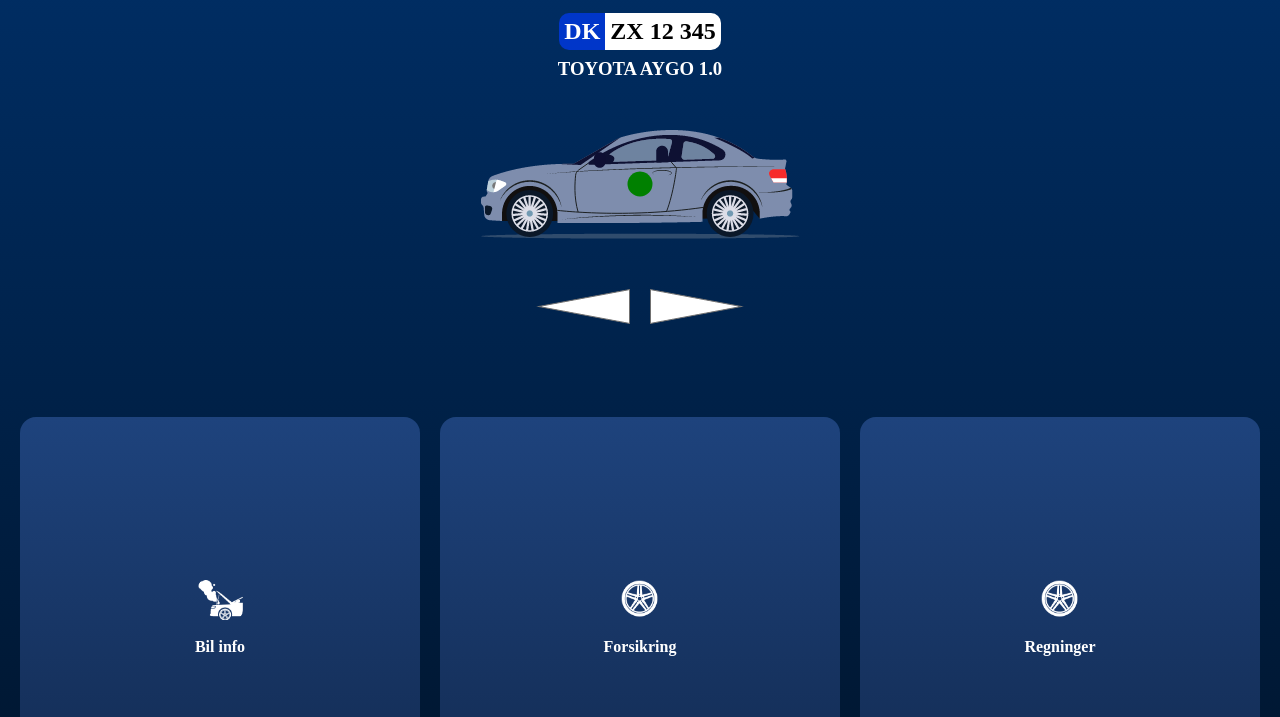
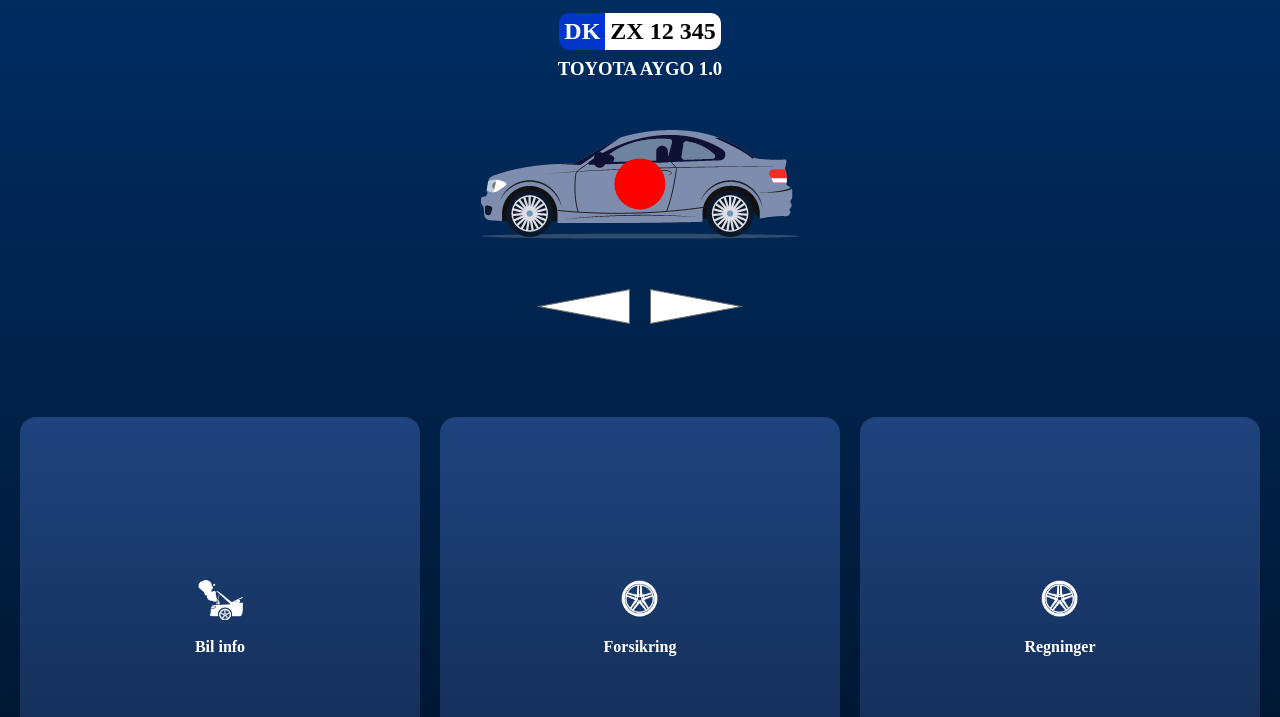
Before and after one commit to signekraemmer/FTZ, a plain HTML site: page html/carinfo.html in a window 1280 px wide. Both pictures are taken after a click on the picture 640 px from the left and 267 px from the top of the page. Shown: the part 83-800 px from the top of the page. Drawn offline with Linux system fonts and the light colour scheme.

Commit message:
can add up to more than one note now

```diff
--- a/css/carinfo.css
+++ b/css/carinfo.css
@@ -53,13 +53,23 @@
 
 .noteCircle {
   position: absolute;
-  left: 25px;
-  top: 220px;
-  width: 25px;
-  height: 25px;
-  background-color: green;
+  width: 4vw;
+  height: 4vw;
+  background-color: red;
   border-radius: 100%;
   transform: translate(-50%, -50%);
+}
+
+.noteInfo {
+  display: none;
+  position: relative;
+  width: 40vw;
+  height: 30vw;
+  background-color: blue;
+}
+
+.active {
+  display: block;
 }
 
 
--- a/html/carinfo.html
+++ b/html/carinfo.html
@@ -50,8 +50,7 @@
     <div class="carContainer">
       <img id="carLeft" src="../images/carleft.png" alt="car from the left side">
 
-      <div class="noteCircle">
-
+      <div class="noteContainer">
       </div>
     </div>
 
--- a/js/carinfo.js
+++ b/js/carinfo.js
@@ -11,17 +11,37 @@ function cursorPosition() {
   createNote(posX, posY);
 }
 
+// Create Dot at cursor position
+// Create note embedded inside Dot
 function createNote(posX, posY) {
-  console.log(posX + " + " + posY);
   // Get's the height of the navbar
-  let h1 = document.getElementsByClassName("logo");
-  let circle = document.getElementsByClassName("noteCircle");
-  console.log(circle);
-  circle[0].style.left = posX + "px";
+  let topbar = document.getElementsByClassName("logo");
+
   // Subtracts the navbar height, to account for the offset
-  circle[0].style.top = posY - h1[0].offsetHeight + "px";
+  posY = posY - topbar[0].offsetHeight;
+  // HTML note variable
+  let newNote = '<div class="noteCircle" style="top:' + posY + 'px; left:' + posX + 'px;"><div class="noteInfo"></div></div>';
+
+  // Inserts a new note inside the defined container
+  let noteContainer = document.getElementsByClassName("noteContainer")[0];
+  noteContainer.innerHTML += newNote;
+  let notes = document.getElementsByClassName("noteCircle");
+  console.log(notes);
 }
 
-// Create Dot at cursor position
-// Create note embedded inside Dot
+// Click on a note
+// TODO: ADD A QUERY https://flaviocopes.com/add-click-event-to-dom-list/
+let notes = document.getElementsByClassName("noteCircle");
+console.log(notes);
+
+for (let i = 0; i < notes.length; i++) {
+  notes[i].addEventListener("click", openNote);
+}
+
+// Open the note
+function openNote() {
+  console.log("OpenNote");
+  console.log(notes);
+}
+
 // Make the note able to have user input and save it
```
